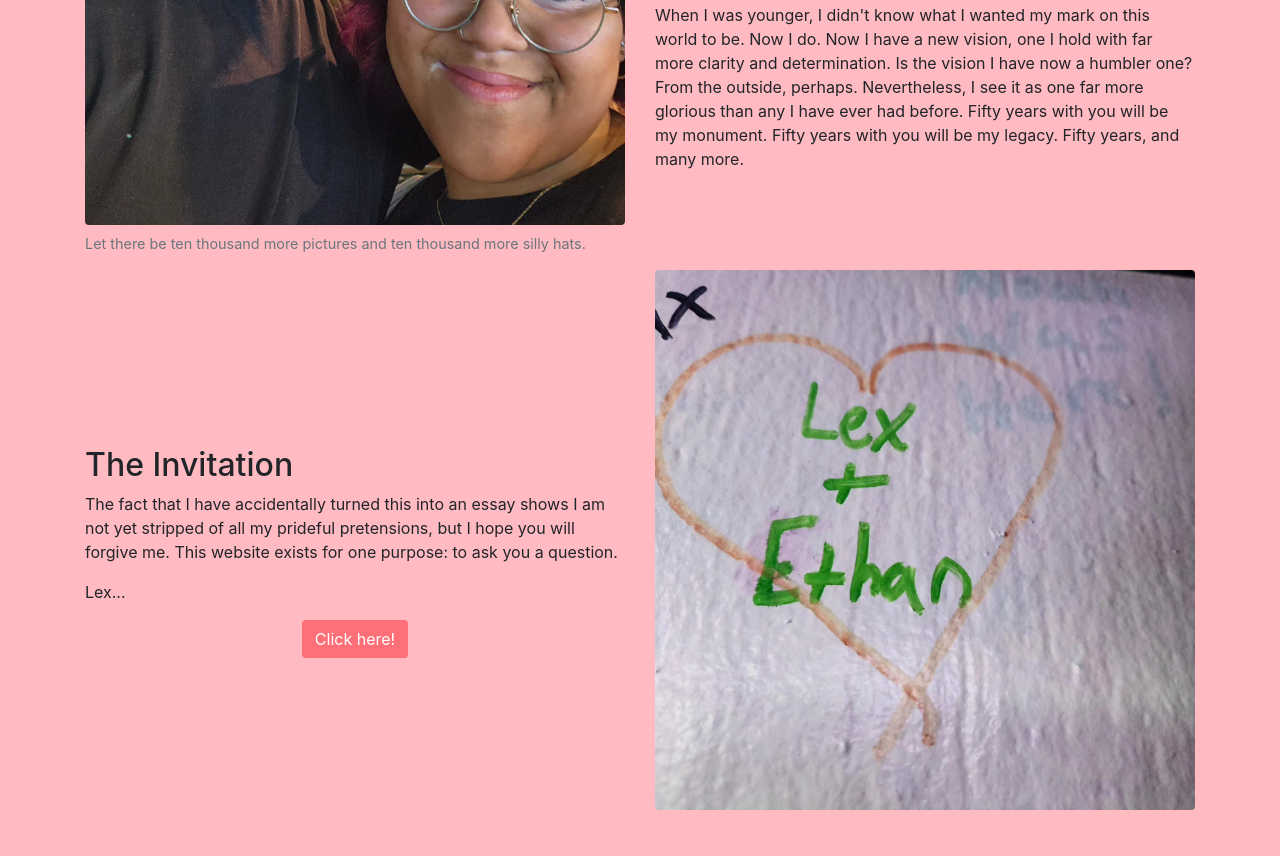
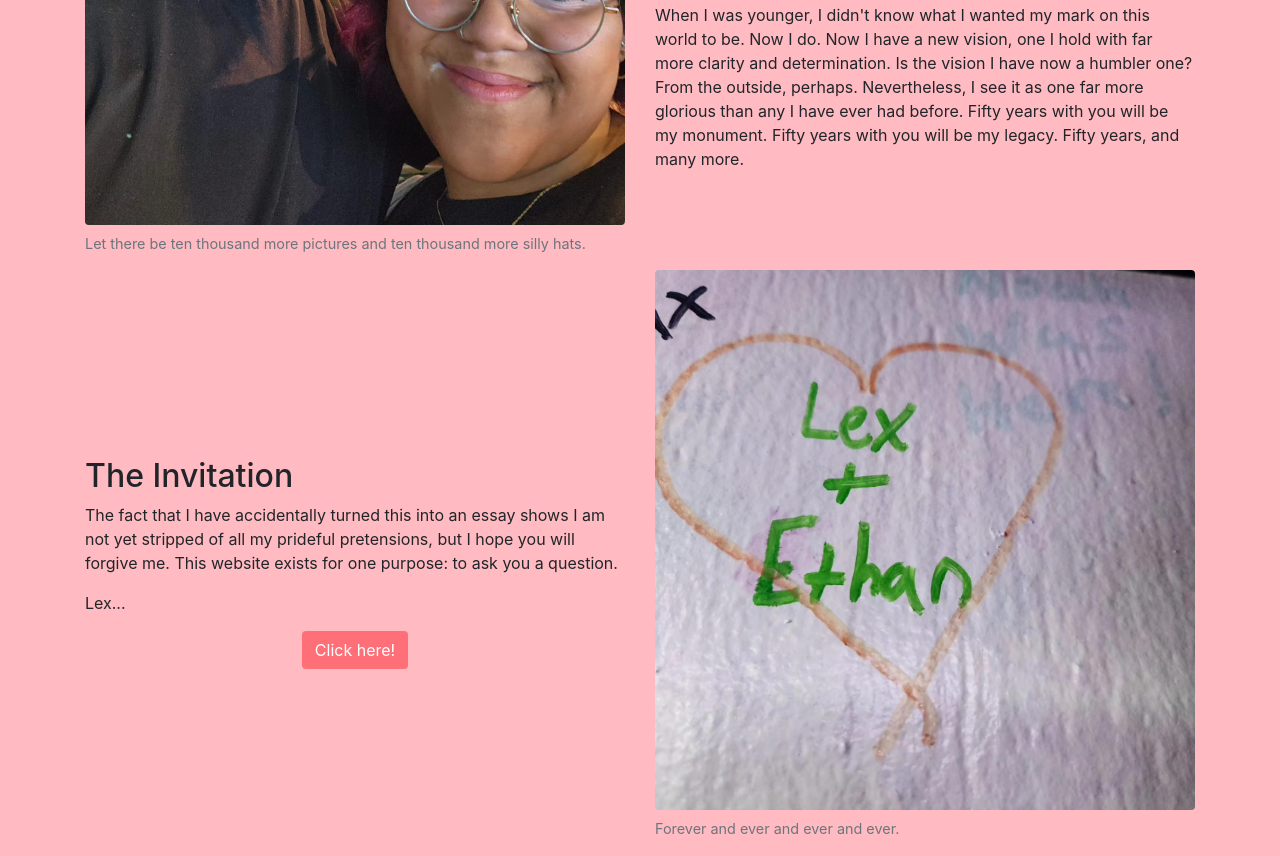
Before and after one commit to Krazha/bronze-lit-site, a website: page 4lex.html in a window 1280 px wide. Shown: the part 1157-2013 px from the top of the page. Before the commit the page ends 1991 px from the top, so only its background shows below. Drawn offline with nearby package versions, Linux system fonts and the light colour scheme.

Commit message:
Update 4lex.html

```diff
--- a/4lex.html
+++ b/4lex.html
@@ -72,7 +72,7 @@
             <div class="col-12 col-md-6">
                 <figure>
                 <img src="lexpics/heart.jpg" class="img-fluid rounded figure-img" alt="silly">
-                <figcaption class="figure-caption"></figcaption>
+                <figcaption class="figure-caption">Forever and ever and ever and ever.</figcaption>
             </figure>
             </div>
         </div>
```
